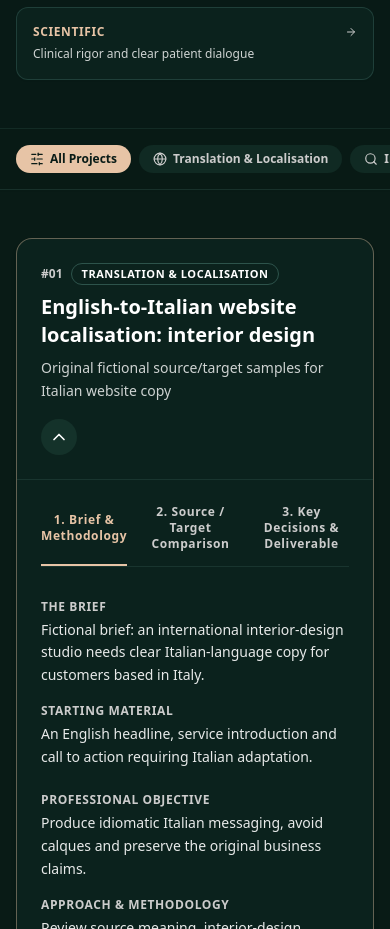
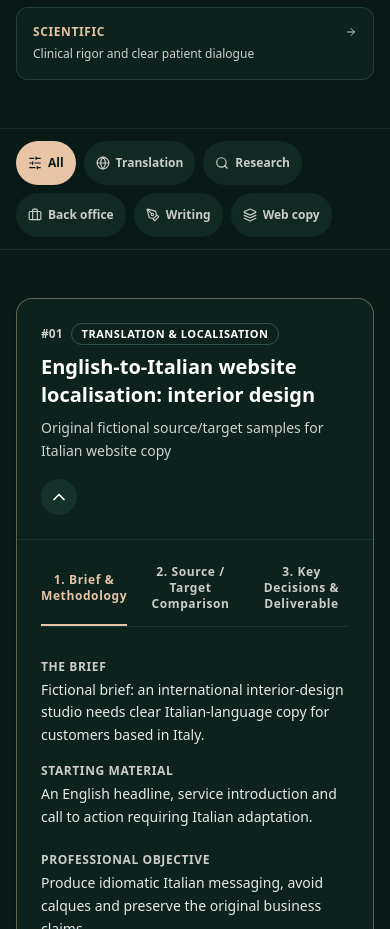
Before and after one commit to noemitomassetti/noemitomassetti-it, a React (Vite) app: page /work-examples in a window 390 px wide. Shown: the part 8480-9409 px from the top of the page. Built offline with nearby package versions, Linux system fonts and the light colour scheme; the HTML template or start-up script is replaced by a standard one.

Commit message:
Improve mobile portfolio filter layout and test visible category controls

```diff
--- a/src/pages/Portfolio.tsx
+++ b/src/pages/Portfolio.tsx
@@ -78,13 +78,13 @@ export default function Portfolio() {
     ogLocale: {it:"it_IT",en:"en_GB",fr:"fr_FR",es:"es_ES"}[lang],
   });
 
-  const categories: { id: PortfolioCategory; label: Record<Language, string>; icon: React.ReactNode }[] = [
-    { id: "all", label: { it: "Tutti i progetti", en: "All Projects", fr: "Tous les projets", es: "Todos los proyectos" }, icon: <SlidersHorizontal className="w-3.5 h-3.5" /> },
-    { id: "translation", label: { it: "Traduzione & Localizzazione", en: "Translation & Localisation", fr: "Traduction & Localisation", es: "Traducción y Localización" }, icon: <Globe className="w-3.5 h-3.5" /> },
-    { id: "research", label: { it: "Ricerche informative & confronti", en: "Informational research & comparisons", fr: "Recherche documentaire et comparaisons", es: "Investigación informativa y comparativas" }, icon: <Search className="w-3.5 h-3.5" /> },
-    { id: "backoffice", label: { it: "Segreteria & Back Office Operativo", en: "Customer support & operational back office", fr: "Relation client et back-office opérationnel", es: "Atención al cliente y back office operativo" }, icon: <Briefcase className="w-3.5 h-3.5" /> },
-    { id: "writing", label: { it: "Scrittura & Revisione", en: "Writing & Revision", fr: "Rédaction & Révision", es: "Redacción y Corrección" }, icon: <PenTool className="w-3.5 h-3.5" /> },
-    { id: "web", label: { it: "Contenuti per Siti & Landing Page", en: "Website & Landing Page Copy", fr: "Contenus Web & Pages de Destination", es: "Contenidos Web y Landing Pages" }, icon: <Layers className="w-3.5 h-3.5" /> },
+  const categories: { id: PortfolioCategory; label: Record<Language, string>; shortLabel: Record<Language, string>; icon: React.ReactNode }[] = [
+    { id: "all", label: { it: "Tutti i progetti", en: "All Projects", fr: "Tous les projets", es: "Todos los proyectos" }, shortLabel: { it: "Tutti", en: "All", fr: "Tous", es: "Todos" }, icon: <SlidersHorizontal className="w-3.5 h-3.5" /> },
+    { id: "translation", label: { it: "Traduzione & Localizzazione", en: "Translation & Localisation", fr: "Traduction & Localisation", es: "Traducción y Localización" }, shortLabel: { it: "Traduzioni", en: "Translation", fr: "Traduction", es: "Traducción" }, icon: <Globe className="w-3.5 h-3.5" /> },
+    { id: "research", label: { it: "Ricerche informative & confronti", en: "Informational research & comparisons", fr: "Recherche documentaire et comparaisons", es: "Investigación informativa y comparativas" }, shortLabel: { it: "Ricerche", en: "Research", fr: "Recherche", es: "Investigación" }, icon: <Search className="w-3.5 h-3.5" /> },
+    { id: "backoffice", label: { it: "Segreteria & Back Office Operativo", en: "Customer support & operational back office", fr: "Relation client et back-office opérationnel", es: "Atención al cliente y back office operativo" }, shortLabel: { it: "Back office", en: "Back office", fr: "Back-office", es: "Back office" }, icon: <Briefcase className="w-3.5 h-3.5" /> },
+    { id: "writing", label: { it: "Scrittura & Revisione", en: "Writing & Revision", fr: "Rédaction & Révision", es: "Redacción y Corrección" }, shortLabel: { it: "Revisione", en: "Writing", fr: "Révision", es: "Redacción" }, icon: <PenTool className="w-3.5 h-3.5" /> },
+    { id: "web", label: { it: "Contenuti per Siti & Landing Page", en: "Website & Landing Page Copy", fr: "Contenus Web & Pages de Destination", es: "Contenidos Web y Landing Pages" }, shortLabel: { it: "Contenuti web", en: "Web copy", fr: "Contenus web", es: "Contenidos web" }, icon: <Layers className="w-3.5 h-3.5" /> },
   ];
 
 
@@ -346,22 +346,24 @@ export default function Portfolio() {
       </section>
 
       {/* ── FILTER BUTTONS ── */}
-      <section className="sticky top-16 z-30 bg-background/95 backdrop-blur border-b border-border/40 py-4 shadow-sm">
-        <div className="container px-4 md:px-6 max-w-5xl mx-auto flex items-center gap-2 overflow-x-auto no-scrollbar">
+      <section className="sticky top-16 z-30 bg-background/95 backdrop-blur border-b border-border/40 py-3 sm:py-4 shadow-sm">
+        <div id="portfolio-category-filters" role="group" aria-label={({it:"Filtra i progetti per categoria",en:"Filter projects by category",fr:"Filtrer les projets par catégorie",es:"Filtrar proyectos por categoría"} as const)[lang]} className="container px-4 md:px-6 max-w-5xl mx-auto flex flex-wrap items-center gap-2">
           {categories.map((cat) => (
             <button
               key={cat.id}
               type="button"
               onClick={() => setSelectedCategory(cat.id)}
+              aria-label={cat.label[lang]}
               aria-pressed={selectedCategory === cat.id}
-              className={`flex items-center gap-1.5 px-3.5 py-1.5 rounded-full text-xs font-semibold whitespace-nowrap transition-all duration-200 ${
+              className={`inline-flex min-h-11 items-center gap-1.5 px-3 py-2 rounded-full text-xs font-semibold whitespace-nowrap transition-all duration-200 ${
                 selectedCategory === cat.id
                   ? "bg-primary text-primary-foreground shadow-sm"
                   : "bg-secondary/60 text-muted-foreground hover:text-foreground hover:bg-secondary"
               }`}
             >
               {cat.icon}
-              {cat.label[lang]}
+              <span className="sm:hidden">{cat.shortLabel[lang]}</span>
+              <span className="hidden sm:inline">{cat.label[lang]}</span>
             </button>
           ))}
         </div>
```
